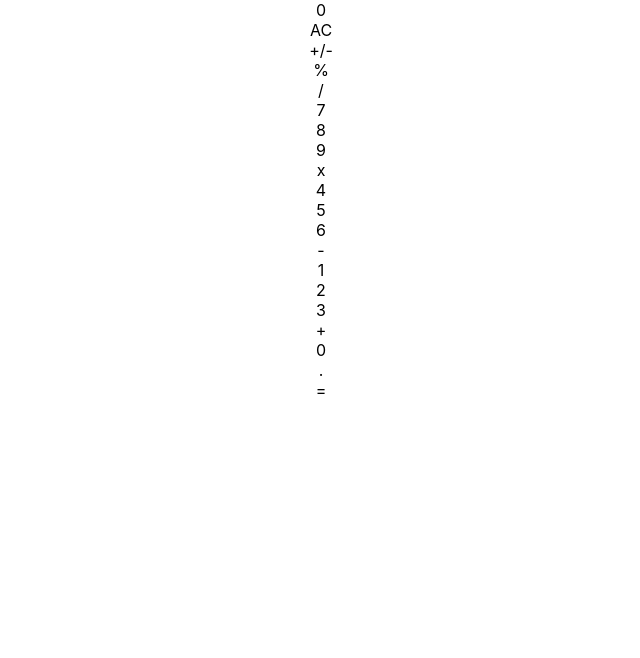
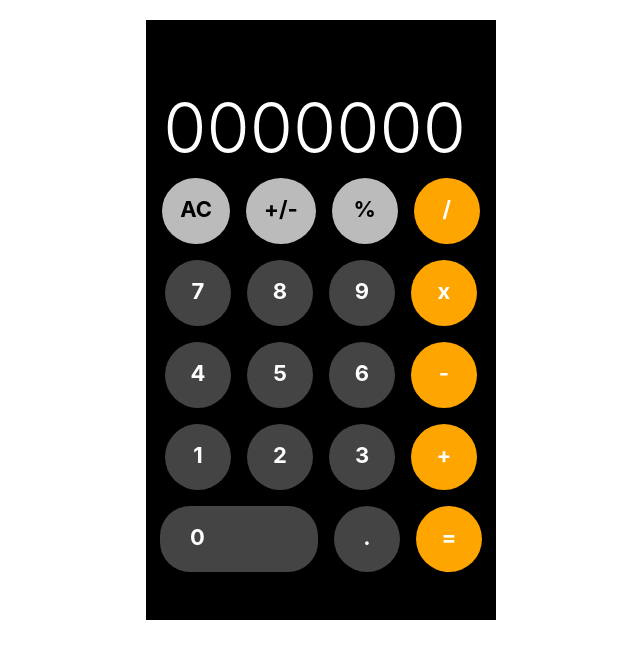
Before and after one commit to raphaelpinel/react-calculator, a React (Create React App) app: page / in a window 1280 px wide. Shown: the top 658 px of the page, without its empty margins (319-959 px from the left). Built offline with nearby package versions, Linux system fonts and the light colour scheme.

Commit message:
styled hover and active buttons

```diff
--- a/src/App.js
+++ b/src/App.js
@@ -8,31 +8,31 @@ class App extends Component {
   render() {
     return (
       <div className={styles.App}>
-        <Display data={[0]} />
+        <Display data={['0000000']} />
         <div className="Buttons">
-          <Button label="AC" value="AC" />
-          <Button label="+/-" value="+/-" />
-          <Button label="%" value="%" />
-          <Button label="/" value="/" />
+          <Button label="AC" value="AC" special="lightgrey" />
+          <Button label="+/-" value="+/-" special="lightgrey" />
+          <Button label="%" value="%" special="lightgrey" />
+          <Button label="/" value="/" special="orange" />
 
           <Button label="7" value="7" />
           <Button label="8" value="8" />
           <Button label="9" value="9" />
-          <Button label="x" value="x" />
+          <Button label="x" value="x" special="orange" />
 
           <Button label="4" value="4" />
           <Button label="5" value="5" />
           <Button label="6" value="6" />
-          <Button label="-" value="-" />
+          <Button label="-" value="-" special="orange" />
 
           <Button label="1" value="1" />
           <Button label="2" value="2" />
           <Button label="3" value="3" />
-          <Button label="+" value="+" />
+          <Button label="+" value="+" special="orange" />
 
-          <Button label="0" value="0" />
+          <Button label="0" value="0" special="double" />
           <Button label="." value="." />
-          <Button label="=" value="=" />
+          <Button label="=" value="=" special="orange" />
         </div>
       </div>
     );
--- a/src/App.module.css
+++ b/src/App.module.css
@@ -1,3 +1,15 @@
 .App {
   text-align: center;
+  width: 350px;
+  height: 600px;
+  background: black;
+  color: white;
+  font-weight: bold;
+  margin: 20px auto;
 }
+
+.Buttons {
+  display: flex;
+  flex-flow: row wrap;
+  justify-content: space-around;
+}
--- a/src/components/Button/Button.js
+++ b/src/components/Button/Button.js
@@ -1,10 +1,18 @@
 import React from 'react';
 import styles from './Button.module.css';
 
-const Button = props => (
-  <div className={styles.Button} data-value={props.value}>
-    {props.label}
-  </div>
-);
+const Button = props => {
+  const classesArray = [styles.Button];
+  if (props.special) {
+    const specialStyle = props.special;
+    classesArray.push(styles[specialStyle]); //adding special css class in order to make buttons orange or lightgrey
+  }
+
+  return (
+    <div className={classesArray.join(' ')} data-value={props.value} active>
+      {props.label}
+    </div>
+  );
+};
 
 export default Button;
--- a/src/components/Button/Button.module.css
+++ b/src/components/Button/Button.module.css
@@ -0,0 +1,53 @@
+.Button {
+  /* width: 60px;
+  height: 60px;
+  background: #444;
+  color: white;
+  border-radius: 100%; */
+
+  display: inline-block;
+  background: #444;
+  border-radius: 100%;
+  color: white;
+  font-weight: bold;
+  font-size: 22px;
+  height: 30px;
+  padding: 18px 18px 18px 18px;
+  margin: 8px;
+  text-align: center;
+  min-width: 30px;
+}
+
+.Button:hover {
+  background: #777;
+}
+.double {
+  width: 50px;
+  border-radius: 30px;
+  padding: 18px 78px 18px 30px;
+  text-align: left;
+}
+
+.lightgrey {
+  color: black;
+  background: #bbb;
+}
+.lightgrey:hover {
+  background: #fff;
+}
+
+.orange {
+  color: white;
+  background: orange;
+}
+
+.orange:hover,
+.orange.active:hover {
+  background: #f5dd75;
+  color: orange;
+}
+.orange:active,
+.orange.active {
+  background: white;
+  color: orange;
+}
--- a/src/components/Display/Display.js
+++ b/src/components/Display/Display.js
@@ -3,7 +3,11 @@ import styles from './Display.module.css';
 
 const Display = props => {
   const string = props.data.join('');
-  return <div className={styles.Display}>{string}</div>;
+  return (
+    <div className={styles.Display}>
+      <span>{string}</span>
+    </div>
+  );
 };
 
 export default Display;
--- a/src/components/Display/Display.module.css
+++ b/src/components/Display/Display.module.css
@@ -0,0 +1,14 @@
+.Display {
+  height: 150px;
+  font-size: 70px;
+  font-weight: 300;
+  text-align: right;
+  position: relative;
+}
+
+.Display span {
+  margin: 10px 30px 0 20px;
+  position: absolute;
+  bottom: 0;
+  right: 0;
+}
```
